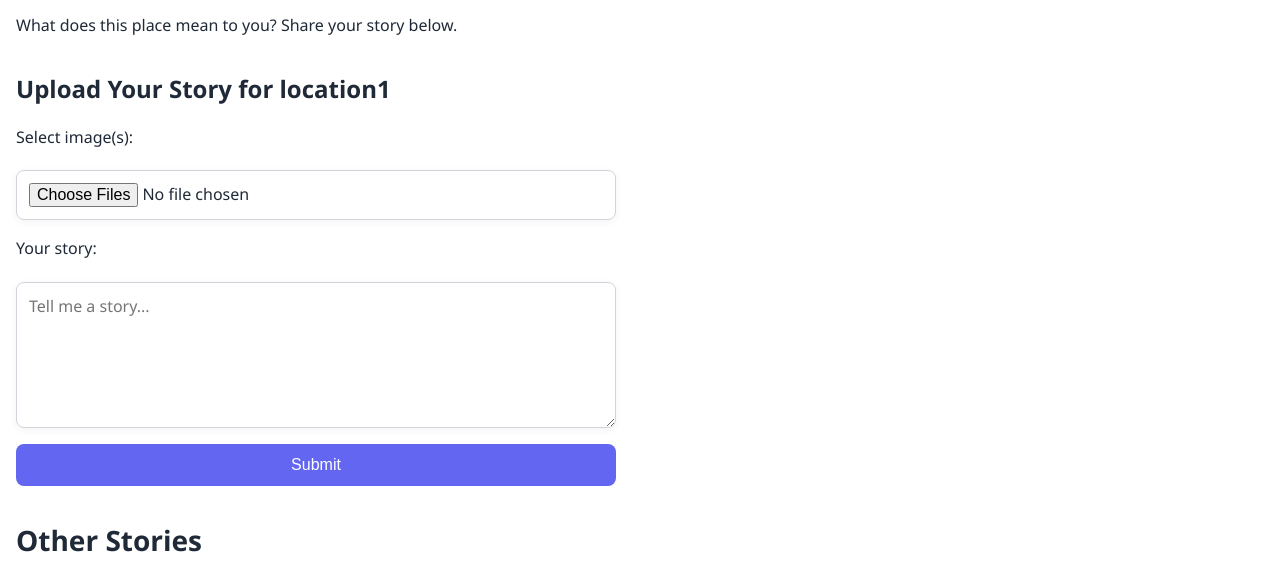
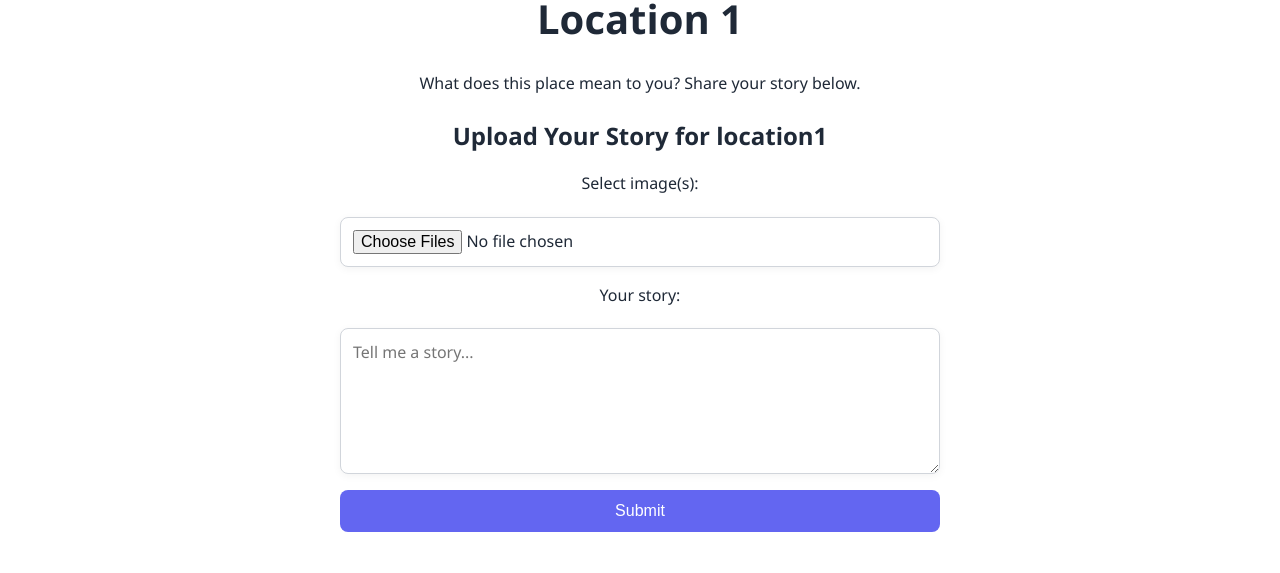
Before and after one commit to jengearin/mosaic-website, a Next.js app: page /locations/location1 in a window 1280 px wide. Shown: the part 161-734 px from the top of the page. Built offline with nearby package versions, Linux system fonts and the light colour scheme.

Commit message:
Updated UI

```diff
--- a/app/layout.js
+++ b/app/layout.js
@@ -1,4 +1,4 @@
-import '../styles/globals.css';  // your global styles like Tailwind or CSS resets
+ import '../styles/globals.css';  // your global styles like Tailwind or CSS resets
 import Navbar from '../components/Navbar'; // adjust path as needed
 
 export default function RootLayout({ children }) {
@@ -10,7 +10,7 @@ export default function RootLayout({ children }) {
       </head>
       <body className="bg-gray-50 text-gray-900 font-sans">
         <Navbar />
-        <main className="max-w-4xl mx-auto p-6">
+        <main className="container">
           {children}
         </main>
       </body>
--- a/styles/globals.css
+++ b/styles/globals.css
@@ -152,8 +152,10 @@ li {
 }
 
 .upload-form {
-  margin-top: 2rem;
-  max-width: 600px;
+  max-width: 600px;      /* limit width */
+  margin-left: auto;     /* center horizontally */
+  margin-right: auto;    /* center horizontally */
+  text-align: center;    /* center text */
 }
 
 .upload-form h2 {
@@ -197,3 +199,11 @@ li {
 .upload-form button:hover {
   background-color: var(--accent-hover);
 }
+
+
+.container {
+  max-width: 800px;
+  margin: 0 auto;
+  padding: 2rem 1rem;
+  text-align: center; /* add this */
+}
```
